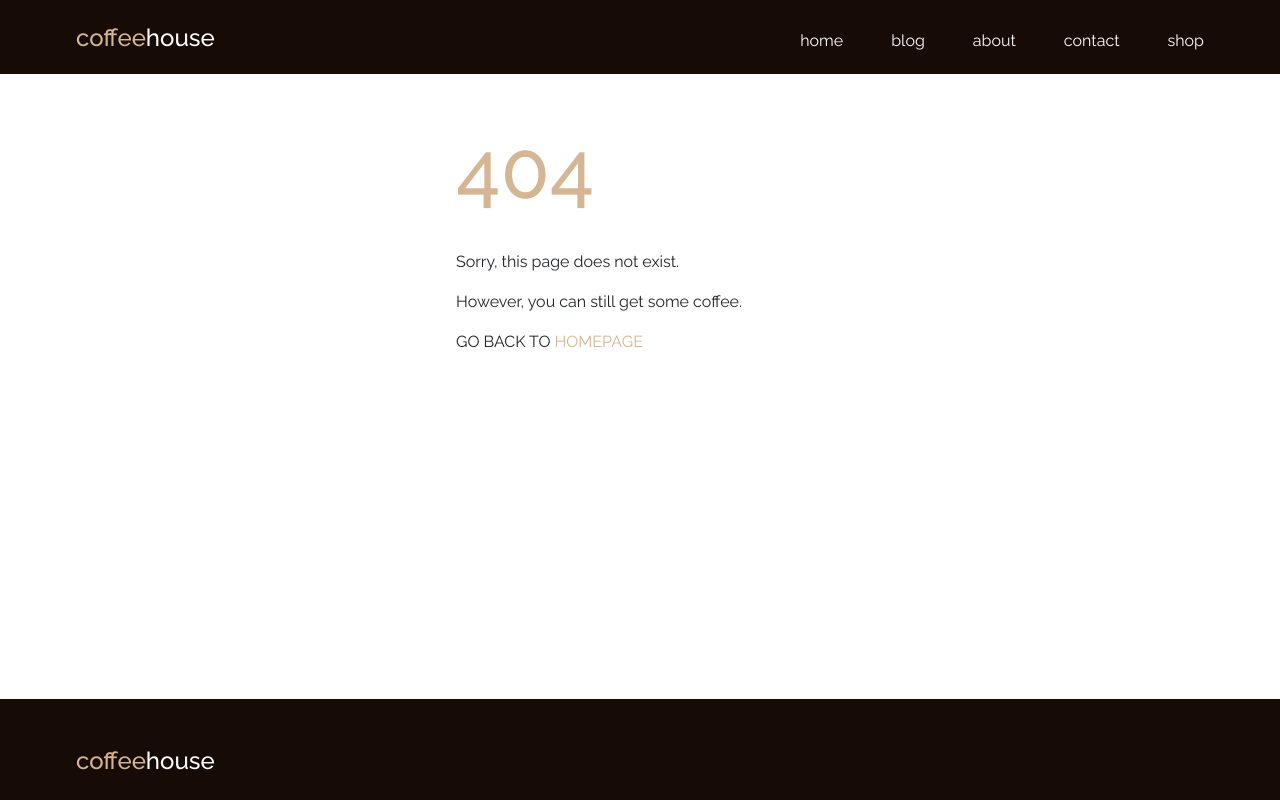
After one commit to Hanysisko/projectcoffee, a PHP site: page /404.html in a window 1280 px wide. The commit adds this page. Run offline with PHP 8.4, Linux system fonts and the light colour scheme; some libraries are stand-ins or nearby versions.

Commit message:
probny_404 v1.00

```diff
--- /dev/null
+++ b/404.html
@@ -0,0 +1,67 @@
+<!DOCTYPE html>
+<html lang="pl">
+<head>
+
+        <meta charset="utf-8">
+        <meta name="viewport" content="width=device-width, initial-scale=1, shrink-to-fit=no">
+
+        <title>Home - Tymek Coffeehouse</title>
+        <meta name="description" content="Coffeehouse">
+        <meta name="keywords" content="Coffeehouse, coffee, kawa, kawa ziarnista">
+        <meta name="author" content="Agnieszka Chmiel, Tymoteusz Radłowski">
+        <meta http-equiv="X-Ua-Compatible" content="IE=edge">
+
+        <link rel="stylesheet" href="css/bootstrap.min.css">
+        <link rel="stylesheet" href="main.css">
+
+
+        <style>@import url('https://fonts.googleapis.com/css2?family=Raleway:wght@400;500;600;700;800;900&display=swap');</style>
+
+        <script src="https://code.jquery.com/jquery-1.10.2.js"></script>
+
+</head>
+
+<body>
+
+    <header>
+
+        <div style="background-color:#170B06">
+            <div class="kontejner container-fluid justify-content-center">
+                <div id="nav-placeholder"></div>
+            </div>
+        </div>
+
+
+        <div class="kontejner container-fluid d-flex justify-content-center">
+            <div class="col-md-4 col-8 mt-5 row d-flex justify-content-center">
+                <h1 class="pb-4" style="color: #d4b694; font-size: 5rem">404</h1>
+                <p>Sorry, this page does not exist.</p>
+                <p>However, you can still get some coffee.</p>
+                <p>GO BACK TO <a href="index.html" style="color: #d4b694; text-decoration: none"> HOMEPAGE </a></p>
+            </div>
+        </div>
+
+
+
+
+    </header>
+
+    <div id="footer-placeholder" class="fixed-bottom"></div>
+
+        <script>
+         $(function(){
+         $("#nav-placeholder").load("parts/navbar.html");
+         });
+
+
+         $(function(){
+         $("#footer-placeholder").load("parts/footer.html");
+         });
+        </script>
+
+
+        <script src="js/bootstrap.min.js"></script>
+
+
+</body>
+</html>
--- a/contact.html
+++ b/contact.html
@@ -13,7 +13,6 @@
 
         <link rel="stylesheet" href="css/bootstrap.min.css">
         <link rel="stylesheet" href="main.css">
-
 
         <style>@import url('https://fonts.googleapis.com/css2?family=Raleway:wght@400;500;600;700;800;900&display=swap');</style>
 
--- a/index.html
+++ b/index.html
@@ -53,7 +53,7 @@
                         </div>
 
                         <div class="d-flex justify-content-center">
-                            <a href="#"><button type="button" class="button2 btn mb-4">Read more</button></a>
+                            <a href="#miniblog"><button type="button" class="button2 btn mb-4">Read more</button></a>
                         </div>
 
                     </div>
@@ -73,6 +73,7 @@
                 <div class="row d-flex">
 
                     <div class="tytul col-md-6 p-5">
+                        <a id="miniblog"></a>
                         <h2 class="d-md-none" style="font-size: 1.5em;">Coffee, coffee, coffee...</h2>
                         <h5 class="d-none d-md-block">Coffee, coffee, coffee...</h5><br>
                         <p>Lorem ipsum dolor sit amet, consectetur adipiscing elit, sed do eiusmod tempor incididunt ut labore et dolore magna aliqua.</p>
--- a/main.css
+++ b/main.css
@@ -2,6 +2,7 @@
 {
     max-width: 1200px;
 }
+
 
 body, h1, h2, h3, h4, h5, h6, p
 {
--- a/parts/navbar.html
+++ b/parts/navbar.html
@@ -14,7 +14,7 @@
                 </li>
 
                 <li class="nav-item ">
-                    <a class="nav-link px-4 pt-3 text-white" href="#"> blog </a>
+                    <a class="nav-link px-4 pt-3 text-white" href=""> blog </a>
                 </li>
 
                 <li class="nav-item ">
```
Also changed, not shown: shop.html (+8 -4 lines), .htaccess (added).
